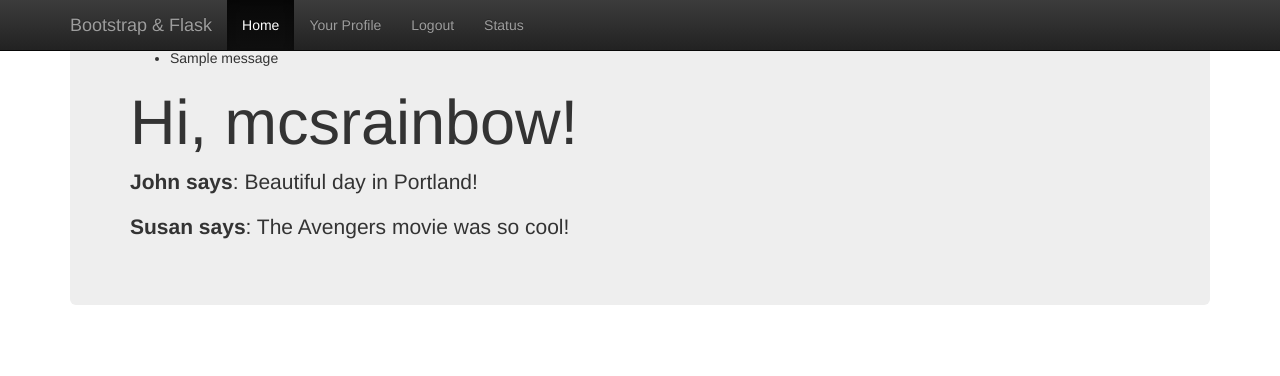
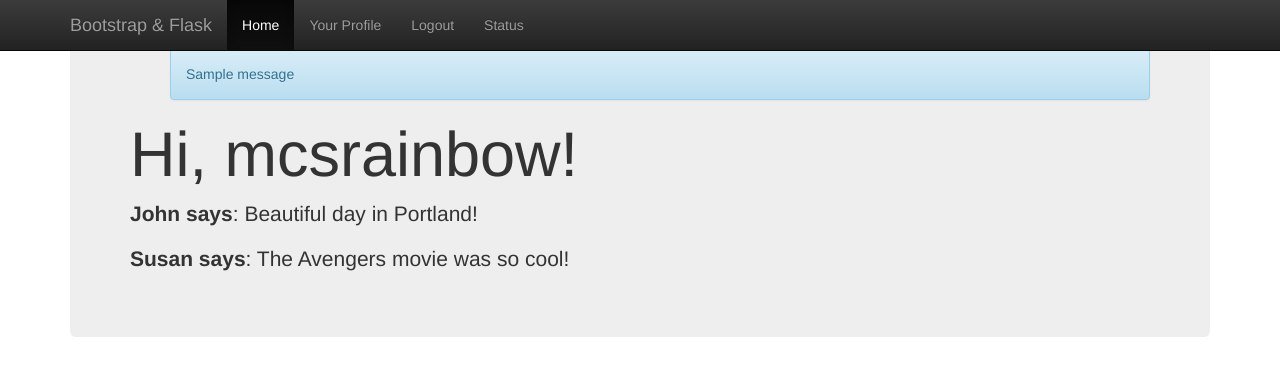
Before and after one commit to mcsrainbow/flaskdemo, a Flask app: page / in a window 1280 px wide. Shown: the top 376 px of the page. Run offline with Flask 2, Linux system fonts and the light colour scheme; a user stored in the database is signed in; data comes from the database, SQL or seed files in the repository; both versions use the stored data as it was after the commit; tables that the repository leaves empty hold one stand-in row (values such as "Sample post"); one stand-in notice (Sample message) is shown; some libraries are stand-ins or nearby versions.

Commit message:
Update base.html with better UI

```diff
--- a/app/templates/base.html
+++ b/app/templates/base.html
@@ -55,9 +55,11 @@
       {% with messages = get_flashed_messages() %}
       {% if messages %}
       <ul>
-      {% for message in messages %}
-        <li>{{ message }} </li>
-      {% endfor %}
+      <div class="alert alert-info" role="alert">
+        {% for message in messages %}
+          {{ message }}
+        {% endfor %}
+      </div>
       </ul>
       {% endif %}
       {% endwith %}
```
Also changed, not shown: app.db.
